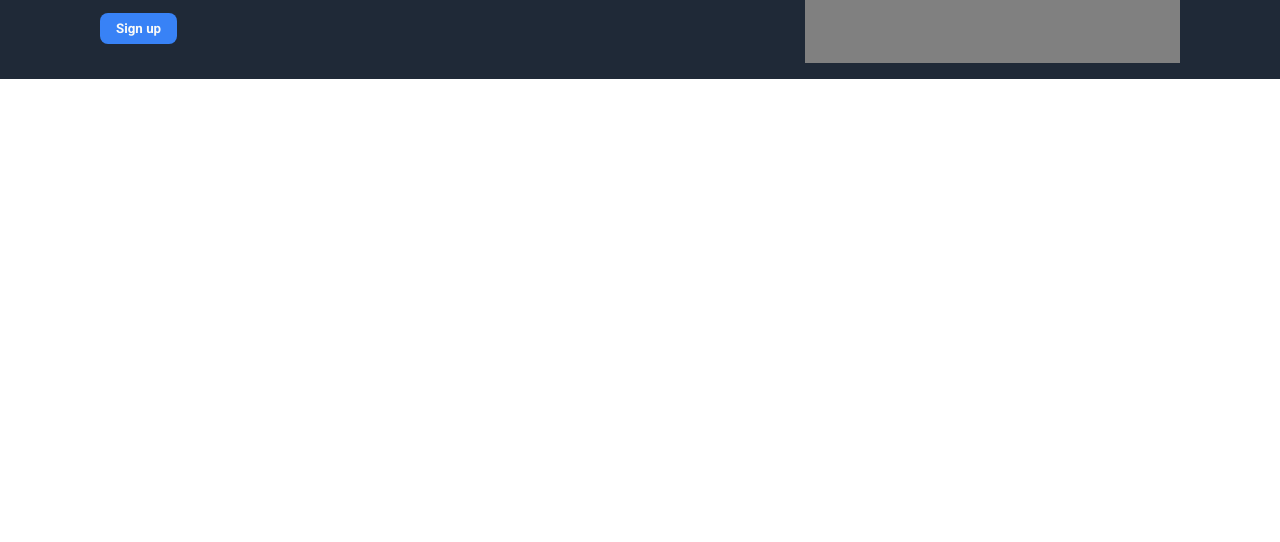
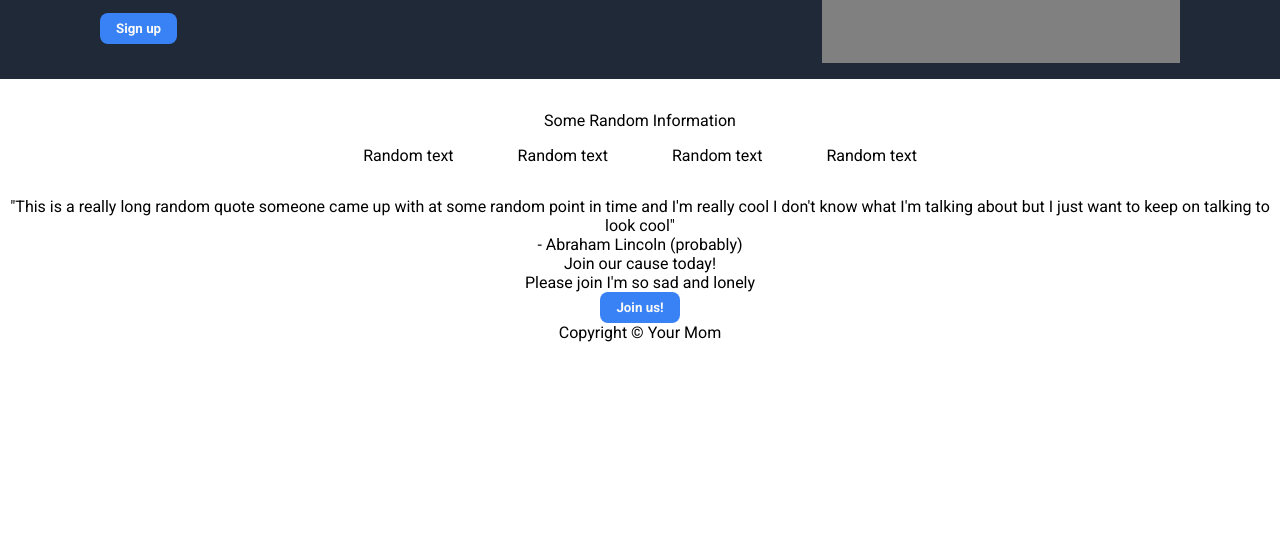
Before and after one commit to andhuynh/top-landing-page, a plain HTML site: page index.html in a window 1280 px wide. Shown: the part 258-800 px from the top of the page. Drawn offline with Linux system fonts and the light colour scheme.

Commit message:
Added more sections and updated css

```diff
--- a/index.html
+++ b/index.html
@@ -27,5 +27,35 @@
             </div>
             <div class="image">this is a placeholder for an image</div>
         </div>
+        <div class="info">
+            <div class="info-header">Some Random Information</div>
+            <div class="gallery">
+                <div class="text">Random text</div>
+                <div class="text">Random text</div>
+                <div class="text">Random text</div>
+                <div class="text">Random text</div>
+            </div>
+        </div>
+        <div class="quote-section">
+            <div class="quote">
+                "This is a really long random quote someone came up with
+                at some random point in time and I'm really cool I don't know
+                what I'm talking about but I just want to keep on talking to
+                look cool"
+            </div>
+            <div class="speaker">- Abraham Lincoln (probably)</div>
+        </div>
+        <div class= "call-to-action">
+            <div class="action-header">
+                Join our cause today!
+            </div>
+            <div class="action-description">
+                Please join I'm so sad and lonely
+            </div>
+            <button>Join us!</button>
+        </div>
+        <div class="footer">
+            Copyright &#169 Your Mom
+        </div>
     </body>
 </html>
--- a/style.css
+++ b/style.css
@@ -5,6 +5,9 @@ body{
     height: 100vh;
     margin: 0;
     overflow: hidden;
+    display: flex;
+    flex-direction: column;
+    text-align: center;
 }
 
 ul{
@@ -27,7 +30,7 @@ li{
 
 .content{
     padding-top: 32px;
-    gap: 16px;
+    gap: 64px;
 }
 
 .header-logo{
@@ -44,6 +47,7 @@ li{
     display: flex;
     flex-direction: column;
     gap: 16px;
+    text-align: left;
 }
 
 .hero-main{
@@ -75,3 +79,17 @@ button{
     height: 200px;
     background-color: gray;
 }
+
+.info{
+    display: flex;
+    flex-direction: column;
+    justify-content: center;
+    padding: 32px;
+    gap: 16px;
+}
+
+.gallery{
+    display: flex;
+    justify-content: center;
+    gap: 64px;
+}
```
